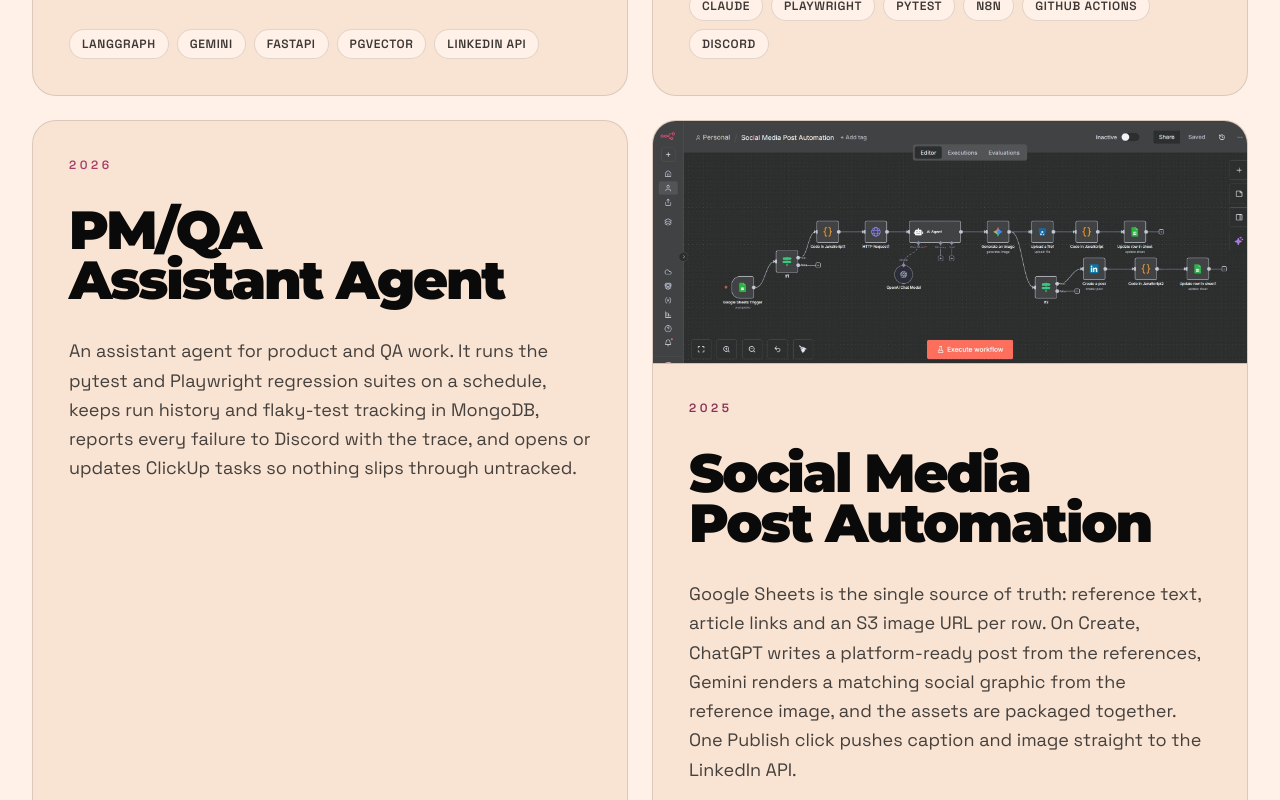
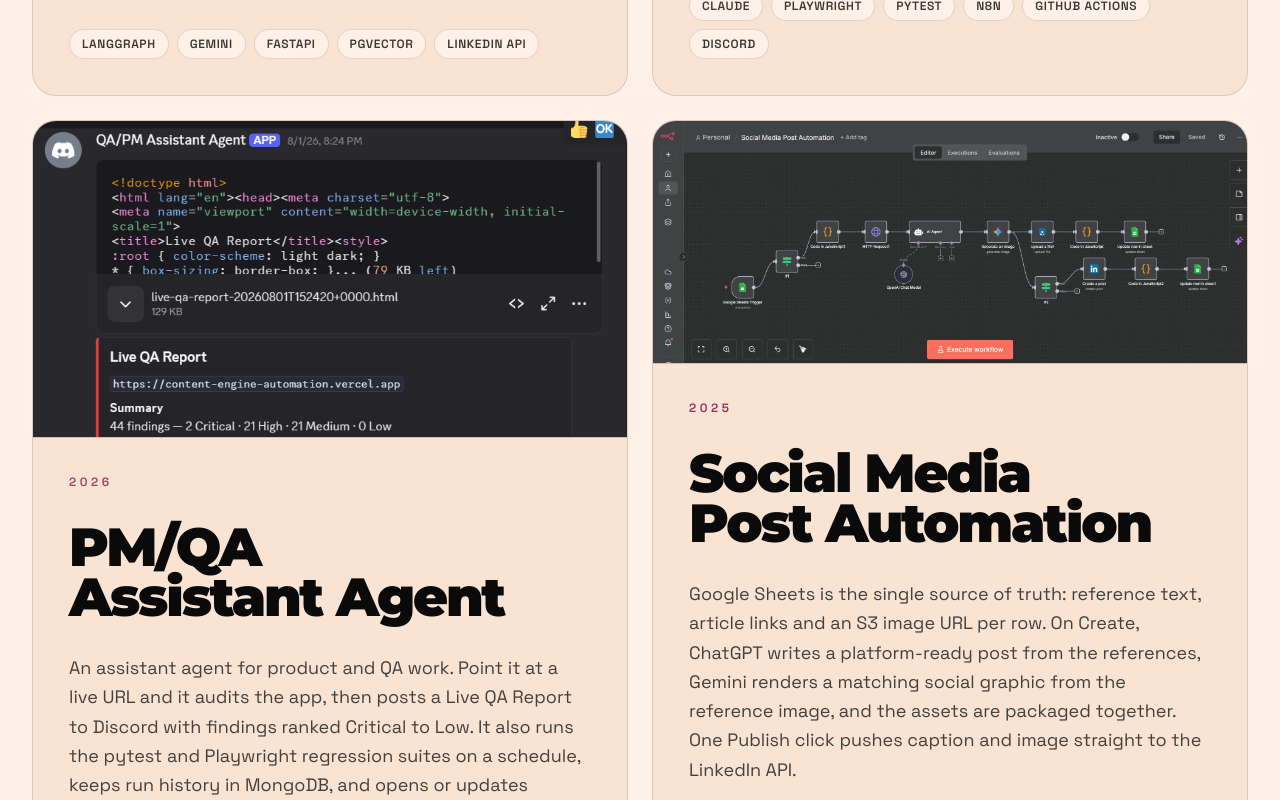
Before and after one commit to RamaishaRehman/ramaisha-portfolio, a Next.js app: page / in a window 1280 px wide. Shown: the part 2620-3420 px from the top of the page. Built offline with nearby package versions, Linux system fonts and the light colour scheme.

Commit message:
Add Live QA Report screenshot to the PM/QA Assistant Agent card
Crop the Discord capture above the "Jump To Present" overlay and
mention the live-URL audit and severity-ranked report in the
description.

Co-Authored-By: Claude Fable 5.1 <noreply@anthropic.com>

```diff
--- a/src/content/site.ts
+++ b/src/content/site.ts
@@ -110,9 +110,15 @@ export const projects: Project[] = [
   {
     title: "PM/QA Assistant Agent",
     description:
-      "An assistant agent for product and QA work. It runs the pytest and Playwright regression suites on a schedule, keeps run history and flaky-test tracking in MongoDB, reports every failure to Discord with the trace, and opens or updates ClickUp tasks so nothing slips through untracked.",
+      "An assistant agent for product and QA work. Point it at a live URL and it audits the app, then posts a Live QA Report to Discord with findings ranked Critical to Low. It also runs the pytest and Playwright regression suites on a schedule, keeps run history in MongoDB, and opens or updates ClickUp tasks so nothing slips through untracked.",
     tags: ["pytest", "Playwright", "MongoDB", "Discord", "ClickUp"],
     accent: "cyan",
+    image: {
+      src: "/images/pm-qa-assistant-discord.png",
+      width: 805,
+      height: 428,
+      alt: "PM/QA Assistant Agent posting a Live QA Report in Discord for a deployed app: an HTML report attachment and a summary of 44 findings by severity",
+    },
     year: "2026",
   },
   {
```
Also changed, not shown: public/images/pm-qa-assistant-discord.png (added).
